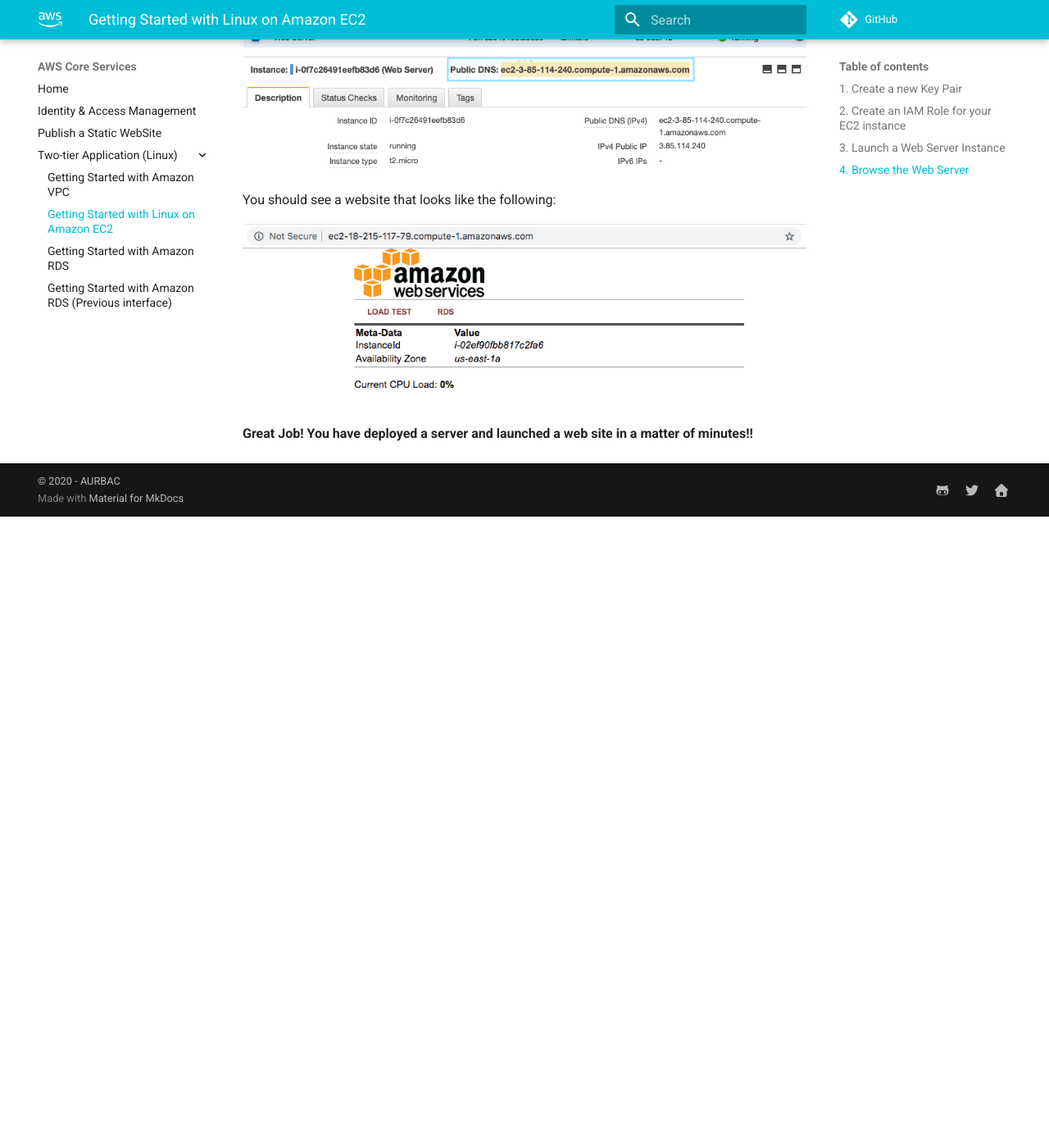
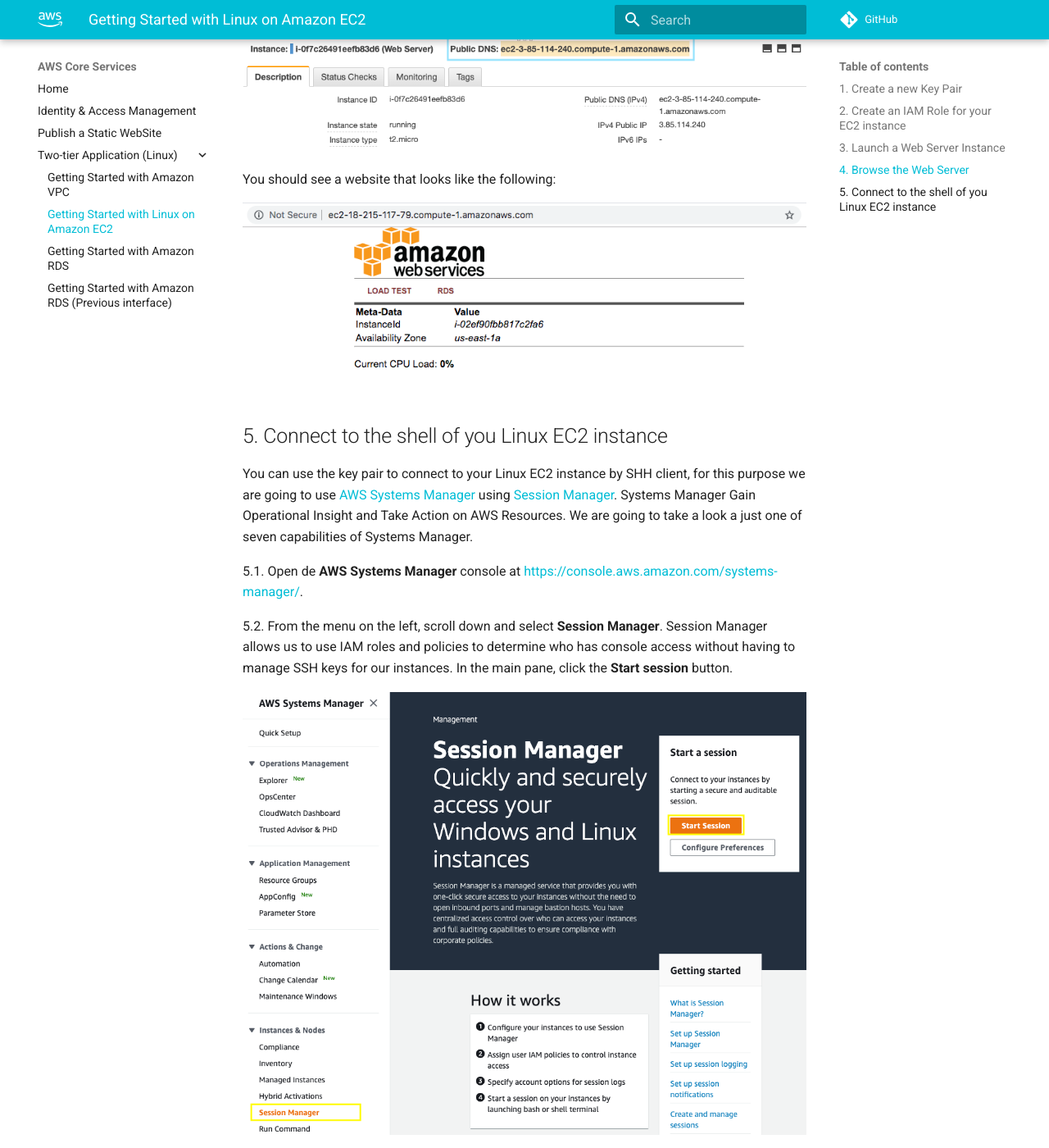
Before and after one commit to aurbac/workshop-aws-core-services, an MkDocs documentation site: the page built from docs/getting-started-with-linux-on-amazon-ec2.md, in a window 1280 px wide and 1400 px high, scrolled down 9174 px. Shown: the whole window at 82% size. Built offline with MkDocs 1.6.1 and Material for MkDocs 9.7.7, drawn with Linux system fonts in a browser that asks for light colours; comment, search, counter and statistics services are not loaded; before the commit the page ends 9804 px from its top, so only the background shows below that; some of the changed text lies outside the part shown.

Commit message:
Session Manager

```diff
--- a/docs/getting-started-with-linux-on-amazon-ec2.md
+++ b/docs/getting-started-with-linux-on-amazon-ec2.md
@@ -117,4 +117,23 @@ You should see a website that looks like the following:
 
 ![Web Site](images/ec2-web.png)
 
+## 5. Connect to the shell of you Linux EC2 instance
+
+You can use the key pair to connect to your Linux EC2 instance by SHH client, for this purpose we are going to use [AWS Systems Manager](https://aws.amazon.com/systems-manager/) using [Session Manager](https://docs.aws.amazon.com/systems-manager/latest/userguide/session-manager.html).
+Systems Manager Gain Operational Insight and Take Action on AWS Resources. We are going to take a look a just one of seven capabilities of Systems Manager.
+
+5.1\. Open de **AWS Systems Manager** console at https://console.aws.amazon.com/systems-manager/.
+
+5.2\. From the menu on the left, scroll down and select **Session Manager**. Session Manager allows us to use IAM roles and policies to determine who has console access without having to manage SSH keys for our instances. In the main pane, click the **Start session** button.
+
+![Session Manager](images/sm-home.png)
+
+5.3\. Select the radio button next to the instance you wish to log into.
+
+![Session Start](images/sm-start.png)
+
+5.4\. You will now receive a Bash shell prompt for that instance.
+
+![Session Bash](images/sm-bash.png)
+
 **Great Job! You have deployed a server and launched a web site in a matter of minutes!!**
```
Also changed, not shown: other parts of docs/getting-started-with-linux-on-amazon-ec2.md (+1 -1 lines), docs/images/sm-bash.png (added), docs/images/sm-home.png (added), docs/images/sm-start.png (added).
